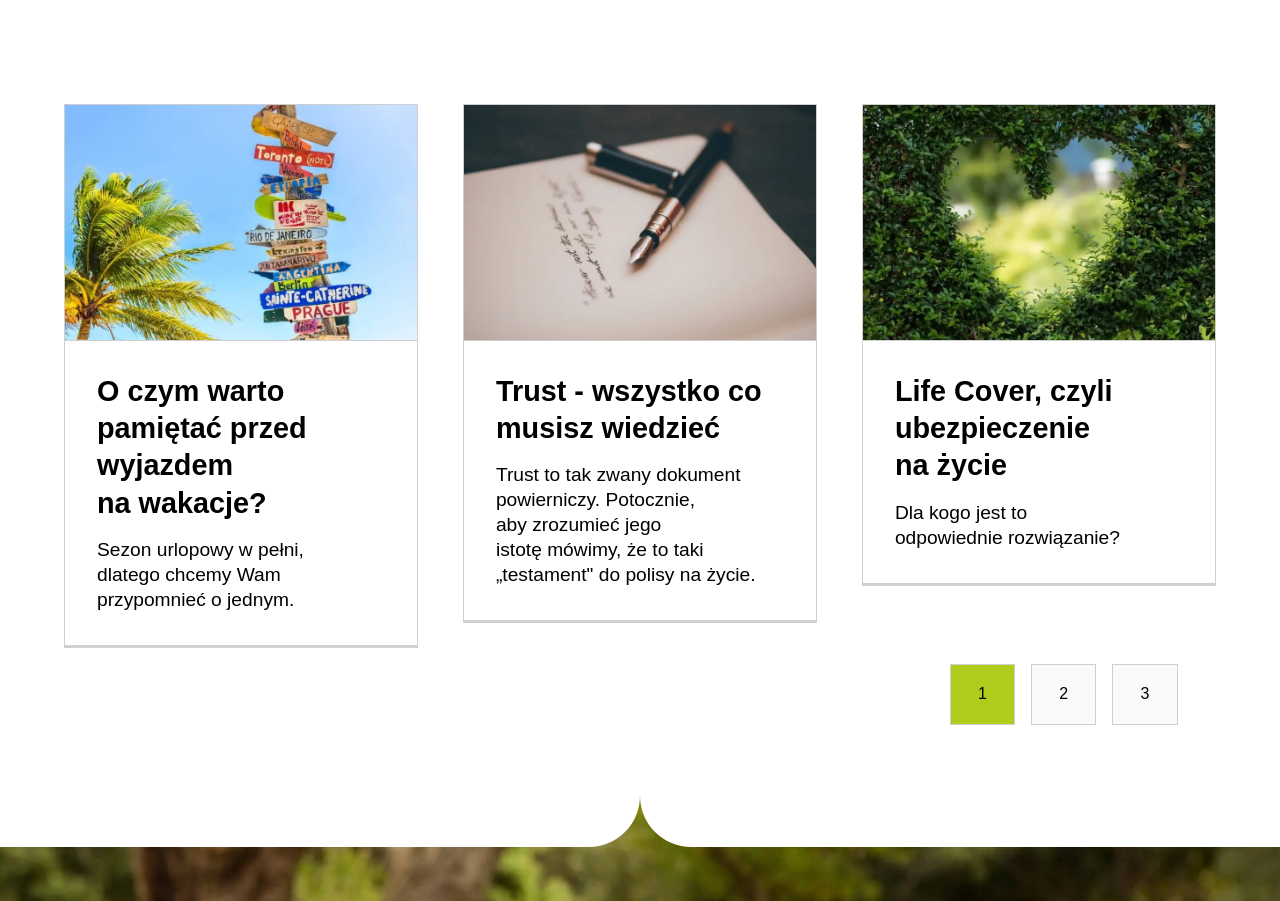
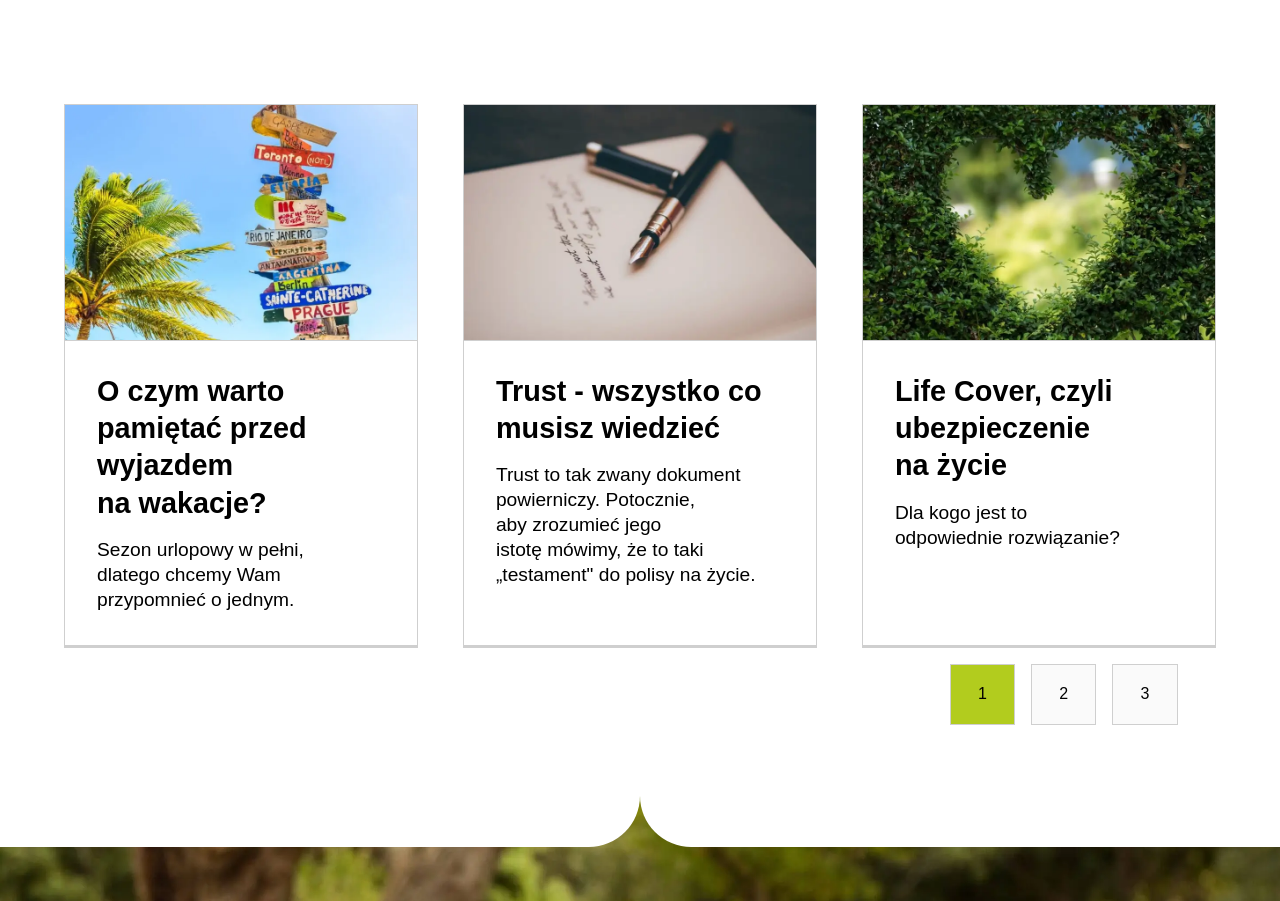
Before and after one commit to TZ-fn/MyClover, a React (Vite) app: page / in a window 1280 px wide. Shown: the part 2292-3193 px from the top of the page. Built offline with nearby package versions, Linux system fonts and the light colour scheme; a web font is replaced by a local one.

Commit message:
fix: contain the anchor element inside the li elements for better a accessibility

```diff
--- a/src/components/PostsGallery/PostsGalleryItem/PostsGalleryItem.tsx
+++ b/src/components/PostsGallery/PostsGalleryItem/PostsGalleryItem.tsx
@@ -17,14 +17,14 @@ export default function PostsGalleryItem({
   style,
 }: PostsGalleryItemProps) {
   return (
-    <Link to={link}>
-      <li className={styles.itemContainer} style={style}>
+    <li className={styles.itemContainer} style={style}>
+      <Link to={link}>
         <img className={styles.itemPhoto} src={miniature} alt="" />
         <div className={styles.itemDescription}>
           <h3 className={styles.descriptionHeader}>{descriptionHeader}</h3>
           <p className={styles.description}>{description}</p>
         </div>
-      </li>
-    </Link>
+      </Link>
+    </li>
   );
 }
```
